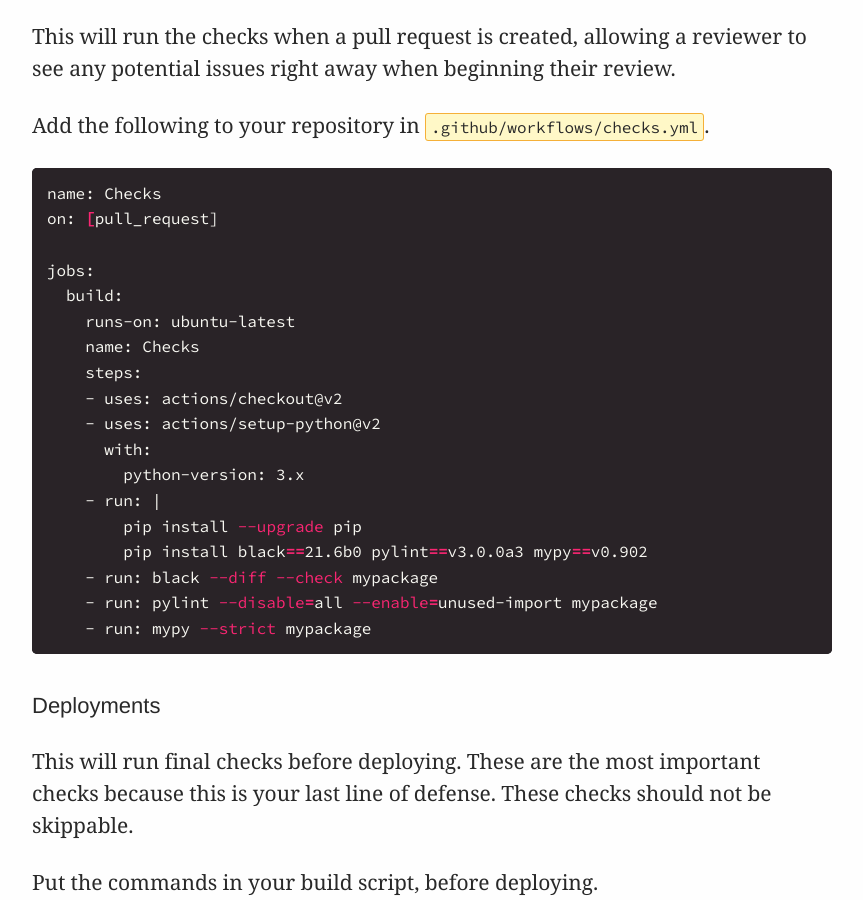
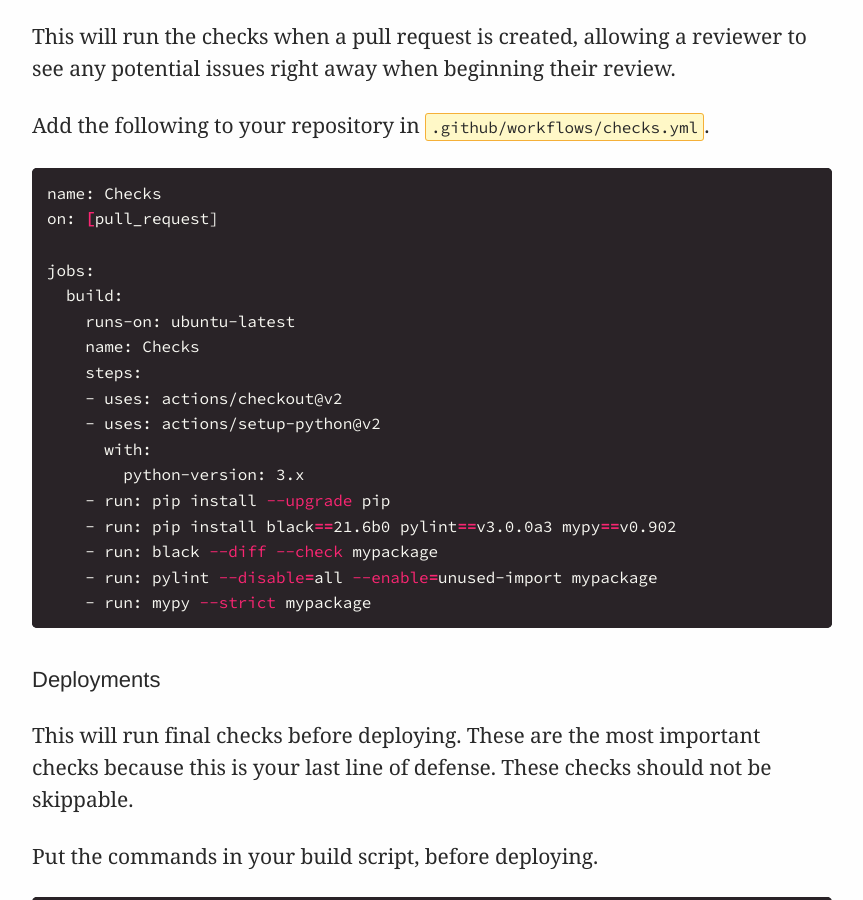
Before and after one commit to explodinglabs/explodinglabs.github.io, a Jekyll site: the page built from docs/_posts/python/2021-07-01-checks.markdown, in a window 1280 px wide and 900 px high, scrolled down 1912 px. Shown: the whole window, without its empty margins (208-1071 px from the left). Built offline with Jekyll 4.4.1, drawn with Linux system fonts in a browser that asks for light colours; some of the changed lines change nothing that is shown.

Commit message:
Move pip commands into separate steps

```diff
--- a/docs/_posts/python/2021-07-01-checks.markdown
+++ b/docs/_posts/python/2021-07-01-checks.markdown
@@ -91,9 +91,8 @@ jobs:
     - uses: actions/setup-python@v2
       with:
         python-version: 3.x
-    - run: |
-        pip install --upgrade pip
-        pip install black==21.6b0 pylint==v3.0.0a3 mypy==v0.902
+    - run: pip install --upgrade pip
+    - run: pip install black==21.6b0 pylint==v3.0.0a3 mypy==v0.902
     - run: black --diff --check mypackage
     - run: pylint --disable=all --enable=unused-import mypackage
     - run: mypy --strict mypackage
```
